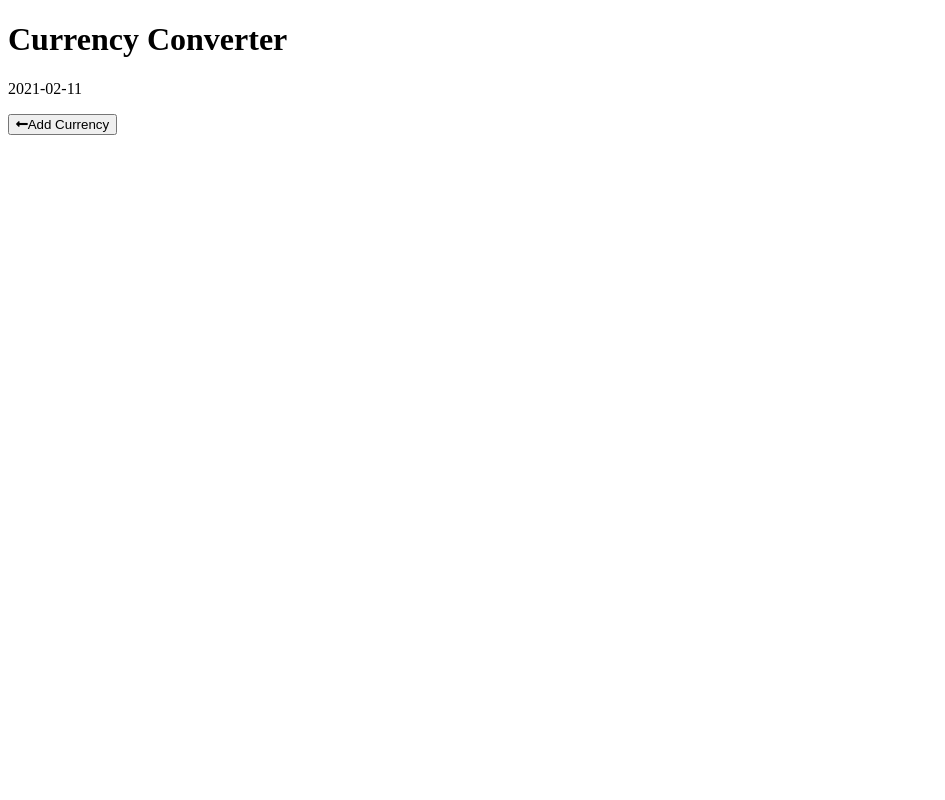
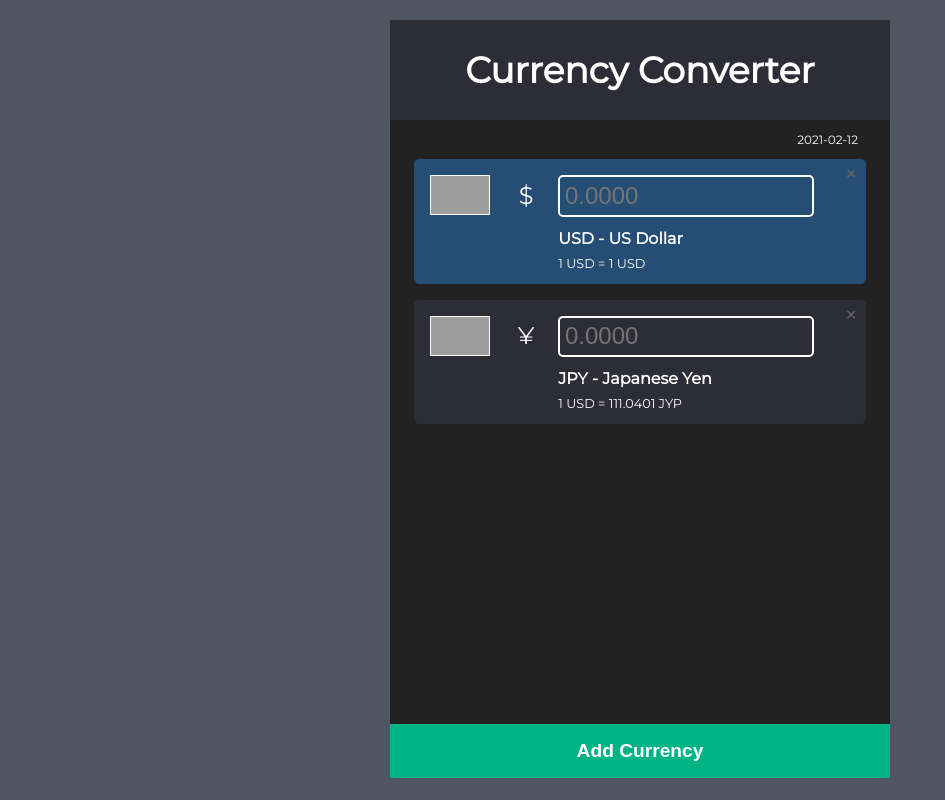
Before and after one commit to S-Solomon/javascriptProjects, a plain HTML site: page currencyConverter/index.html in a window 1280 px wide. Shown: the whole page, without its empty margins (0-945 px from the left). Drawn offline with Linux system fonts and the light colour scheme; grey boxes are pictures that could not be loaded.

Commit message:
css styles

```diff
--- a/currencyConverter/index.html
+++ b/currencyConverter/index.html
@@ -15,10 +15,29 @@
         <div class="header">
           <h1>Currency Converter</h1>
         </div>
-        <div class="date">2021-02-11</div>
-        <ul class="currencies"></ul>
+        <div class="date">2021-02-12</div>
+        <ul class="currencies">
+            <li class="currency base-currency" id=USD>
+                <img src="https://img.geonames.org/flags/x/us.gif" alt="US flag" class="flag">
+                <div class="info">
+                    <p class="input"><span class="currency-symbol">&#36;</span><input placeholder="0.0000"></p>
+                    <p class="currency-name">USD - US Dollar</p>
+                    <p class="base-currency-rate">1 USD = 1 USD</p>
+                </div>
+                <span class="close">&times;</span>
+            </li>
+            <li class="currency" id=JPY>
+                <img src="https://img.geonames.org/flags/x/jp.gif" alt="Japan flag" class="flag">
+                <div class="info">
+                    <p class="input"><span class="currency-symbol">&#165;</span><input placeholder="0.0000"></p>
+                    <p class="currency-name">JPY - Japanese Yen</p>
+                    <p class="base-currency-rate">1 USD = 111.0401 JYP</p>
+                </div>
+                <span class="close">&times;</span>
+            </li>
+        </ul>
+        <ul class="add-currency-list"></ul>
         <button class="add-currency-btn"><i class="fas fa-long-arrow-alt-left"></i>Add Currency</button>
-        <ul class="add-currency-list"></ul>
     </div>
 
 
--- a/currencyConverter/style.css
+++ b/currencyConverter/style.css
@@ -1 +1,195 @@
 @import url('https://fonts.googleapis.com/css?family=Montserrat');
+
+* {
+  margin: 0;
+  padding: 0;
+  box-sizing: border-box;
+}
+html {
+  font-size: 16px;
+}
+body {
+  font-family: 'Montserrat', sans-serif;
+  background-color: #505562;
+  color: #fff;
+}
+.container {
+  width: 500px;
+  margin: 20px auto;
+  user-select: none;
+  overflow-x: hidden;
+  position: relative;
+}
+.header {
+  background-color: #2d2d37;
+  text-align: center;
+  padding: 1.75rem;
+}
+.header h1 {
+  font-size: 2.25rem;
+}
+.date {
+  background-color: #222;
+  text-align: right;
+  font-size: 0.75rem;
+  padding: 0.75rem 2rem 0.75rem 0;
+}
+ul.currencies {
+  height: calc(100vh - 40px - 100px - 40px - 58px);
+  background-color: #222;
+  padding: 0 1.5rem 1rem 1.5rem;
+  overflow-y: auto;
+}
+ul.currencies li {
+  background-color: #2d2d37;
+  border-radius: 5px;
+  list-style: none;
+  padding: 1rem 1rem 0.75rem 1rem;
+  margin-bottom: 1rem;
+  position: relative;
+}
+ul.currencies li:last-child {
+  margin-bottom: 0;
+  /* margin isn't needed for the last item */
+}
+ul.currencies li.base-currency {
+  background-color: #264d73;
+}
+.flag {
+  width: 60px;
+  height: 40px;
+  border: 1px solid #fff;
+  vertical-align: top;
+}
+.info {
+  display: inline-block;
+  width: 78%;
+}
+.info .input span {
+  font-size: 1.5rem;
+  display: inline-block;
+  width: 4rem;
+  text-align: center;
+}
+.info .input input {
+  font-size: 1.5rem;
+  width: 78%;
+  background-color: transparent;
+  border: 2px solid #fff;
+  border-radius: 5px;
+  color: #fff;
+  padding: 0.3rem;
+  margin-bottom: 0.75rem;
+}
+.info .currency-name {
+  font-size: 1rem;
+  font-weight: bold;
+  margin-bottom: 0.5rem;
+  margin-left: 4rem;
+}
+.info .base-currency-rate {
+  font-size: 0.8rem;
+  margin-left: 4rem;
+}
+ul.currencies li .close {
+  position: absolute;
+  top: 0;
+  right: 0;
+  padding: 0 0.5rem;
+  font-size: 1.5rem;
+  color: #666;
+  cursor: pointer;
+}
+ul.currencies li .close:hover {
+  color: #fff;
+}
+
+/* Scrollbar */
+ul.currencies::-webkit-scrollbar {
+  width: 5px;
+}
+ul.currencies::-webkit-scrollbar-thumb {
+  background-color: #2d2d37;
+  border-bottom: 1rem solid #222;
+}
+
+ul.add-currency-list {
+  position: absolute;
+  bottom: 54px;
+  left: 105%;
+  background-color: #f1f1f1;
+  color: #333;
+  width: 100%;
+  height: calc(100vh - 40px - 100px - 55px);
+  overflow-y: auto;
+  transition: all 0.25s;
+}
+ul.add-currency-list li {
+  list-style: none;
+  padding: 0.75rem;
+  border-bottom: 1px solid #ddd;
+}
+ul.add-currency-list li.disabled {
+  opacity: 0.7;
+  cursor: not-allowed;
+}
+ul.add-currency-list li .flag {
+  width: 3rem;
+  height: 2rem;
+  vertical-align: middle;
+}
+ul.add-currency-list li span {
+  margin-left: 1rem;
+  font-weight: bold;
+}
+
+.add-currency-btn {
+  background-color: #00b386;
+  color: #fff;
+  padding: 1rem;
+  font-size: 1.2rem;
+  font-weight: bold;
+  border: none;
+  border-top: 3px solid #222;
+  outline: none;
+  width: 100%;
+  cursor: pointer;
+  transition: background-color 0.25s;
+  position: relative;
+}
+.add-currency-btn i {
+  position: absolute;
+  top: 0.6rem;
+  left: 30%;
+  font-size: 2rem;
+  opacity: 0;
+  transition: all 0.25s;
+}
+
+.add-currency-btn.open {
+  background-color: #d9534f;
+}
+.add-currency-btn.open i {
+  opacity: 1;
+  left: 1.25rem;
+}
+.add-currency-btn.open + ul.add-currency-list {
+  left: 0;
+}
+.add-currency-btn.open + ul.add-currency-list li:hover {
+  background-color: #ddd;
+}
+
+@media (max-width: 600px) {
+  html { font-size: 14px; }
+  .container { width: 100%; margin: 0 auto; }
+  ul.currencies { height: calc(100vh - 83px - 34px - 51px); }
+  .header h1 { font-size: 2rem; }
+  .flag { width: 3rem; height: 2rem; }
+  .info .input span { font-size: 1.25rem; width: 3.5rem; }
+  .info .input input { font-size: 1.25rem; width: 76%;}
+  .info .currency-name { margin-left: 3.5rem; }
+  .info .base-currency-rate { margin-left: 3.5rem; }
+  ul.add-currency-list { bottom: 48px; height: calc(100vh - 80px - 51px); }
+  .add-currency-btn i { left: 25%; top:0.65rem; }
+}
```
